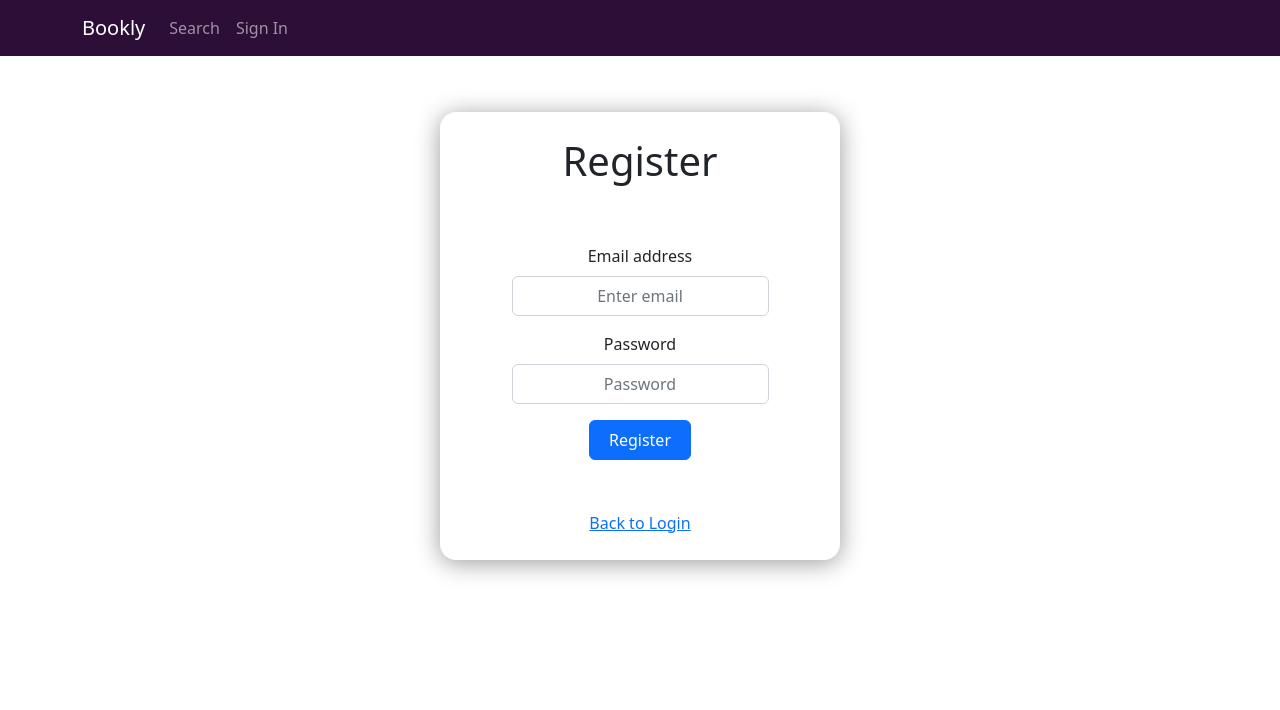
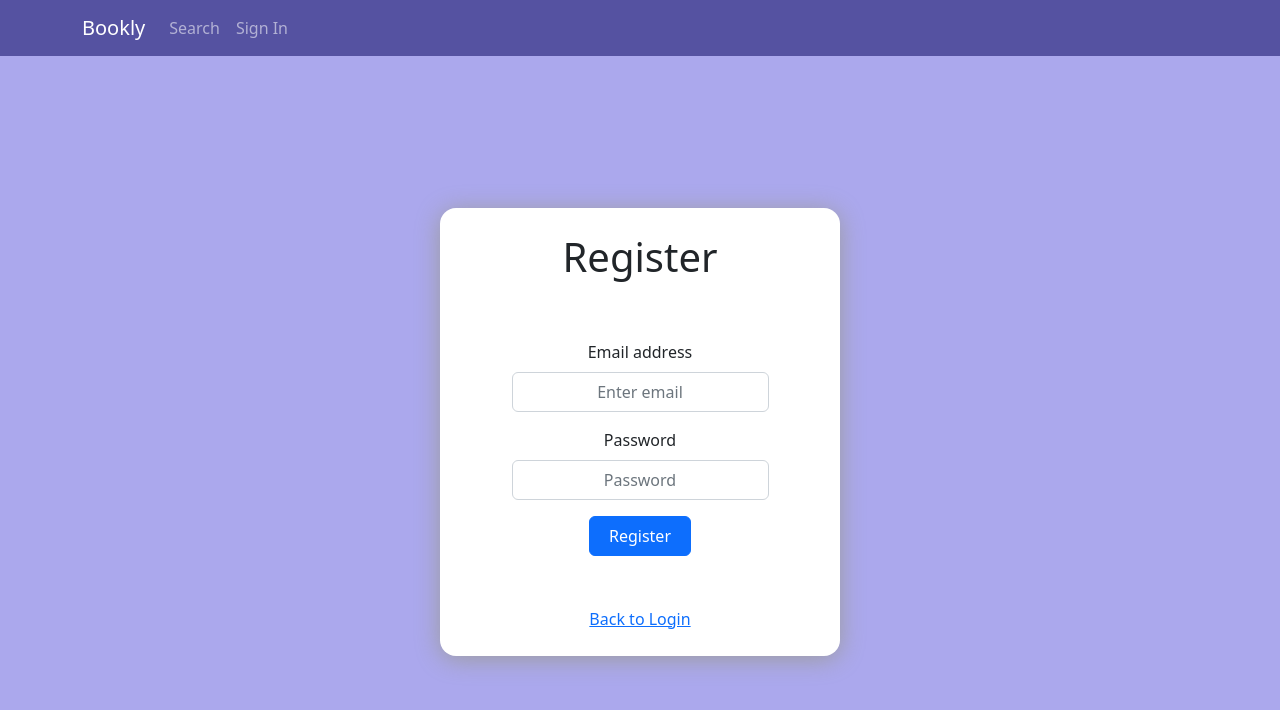
Before and after one commit to josephisaman33/Bookly-Website, a React (Create React App) app: page /register in a window 1280 px wide. Shown: the top 710 px of the page. Built offline with nearby package versions, Linux system fonts and the light colour scheme; no server answers.

Commit message:
Added styling to some sites; color change

```diff
--- a/src/Bookshelf.js
+++ b/src/Bookshelf.js
@@ -241,7 +241,7 @@ function Bookshelf() {
             {/* {title}
             {author}
             {oclc} */}
-            <h1>Welcome Back, {email}</h1>
+            <h1 className='title'>Welcome Back, {email}</h1>
 
             <h2>Currently Reading</h2>
             <div className='cont'>
--- a/src/Reflection.js
+++ b/src/Reflection.js
@@ -1,5 +1,6 @@
 import {useState} from "react";
 import axios from "axios";
+import './components/Reflection/reflection.css'
 
 function Reflection() {
 
@@ -51,7 +52,7 @@ function Reflection() {
     return (
       <div>
         <div>
-          <h1>Bookly Reflection and Ratings</h1>
+          <h1 className="ref-title">Bookly Reflection and Ratings</h1>
         </div>
 
         <div class="container-fluid">
--- a/src/Search.js
+++ b/src/Search.js
@@ -4,6 +4,7 @@ import Button from 'react-bootstrap/Button';
 import Table from 'react-bootstrap/Table';
 import Cookies from 'universal-cookie';
 import axios from 'axios';
+import './components/Search/search.css'
 
 const cookies = new Cookies();
 let dummy="test123456789"
@@ -131,7 +132,7 @@ function Search(){
     return(
         <div>
           <div>
-          <Form onSubmit={handleSubmit} className="d-flex">
+          <Form onSubmit={handleSubmit} className="d-flex search-bar">
           <Form.Control
             type="search"
             placeholder="Find a Book"
--- a/src/Search2.js
+++ b/src/Search2.js
@@ -3,6 +3,8 @@ import Form from 'react-bootstrap/Form';
 import Button from 'react-bootstrap/Button';
 import Table from 'react-bootstrap/Table';
 import Cookies from 'universal-cookie';
+import './components/Search/search.css'
+
 const cookies = new Cookies();
 let dummy="test123456789"
 if (cookies.get("usearch")!==undefined){
@@ -77,7 +79,7 @@ function Search(){
     return(
         <div>
           <div>
-          <Form onSubmit={handleSubmit} className="d-flex">
+          <Form onSubmit={handleSubmit} className="d-flex search-bar">
           <Form.Control
             type="search"
             placeholder="Find a Book"
--- a/src/components/Bookshelf/cust.css
+++ b/src/components/Bookshelf/cust.css
@@ -12,9 +12,9 @@
     box-shadow: 0.5vw 1.5vw 1.5vw #bbb;
   }
 
-
-
-
+  .title {
+    padding-bottom: 10px;
+  }
 
   .cont{
     display: flex;
--- a/src/components/LandingComp/landing.css
+++ b/src/components/LandingComp/landing.css
@@ -4,7 +4,7 @@ html {
 
 .banner-container {
     height: 66vh;
-    background-color: #2C0e37;
+    background-color: #5552A1;
 }
 
 .info-container {
--- a/src/components/Login/loginform.css
+++ b/src/components/Login/loginform.css
@@ -6,7 +6,8 @@
 .login-container{
     display: flex;
     justify-content: center;
-    height: 70vh;
+    height: 94vh;
+    background-color: #ABA8ED;
 }
 
 .login-btn {
--- /dev/null
+++ b/src/components/Reflection/reflection.css
@@ -0,0 +1,4 @@
+.ref-title {
+    padding-top: 10px;
+    padding-bottom: 10px;
+}
--- /dev/null
+++ b/src/components/Search/search.css
@@ -0,0 +1,3 @@
+.search-bar {
+    padding: 20px;
+}
--- a/src/custom.scss
+++ b/src/custom.scss
@@ -1,9 +1,11 @@
 $theme-colors: (
     "Melon": #daa89b,
     "RosyBrown": #ae847e,
-    "DarkPurple": #2C0e37,
+    "DarkPurple": #5552A1,
     "Purple": #690375,
-    "Mulberry": #cb429f
+    "Mulberry": #cb429f,
+    "Beige": #EDE2A9,
+    "LightPurple": #ABA8ED,
 );
 
 // Import Bootstrap and its default variables
```
Also changed, not shown: src/components/Login/loginform.js (+12 -5 lines).
